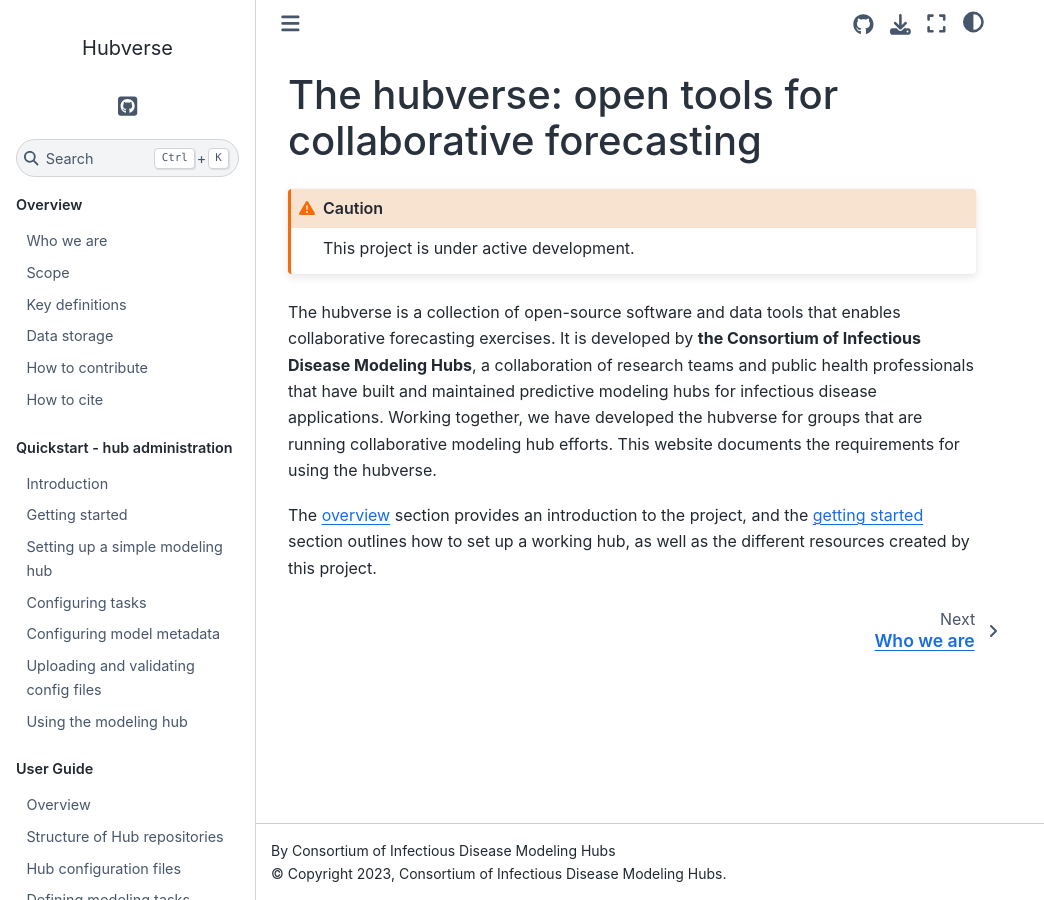
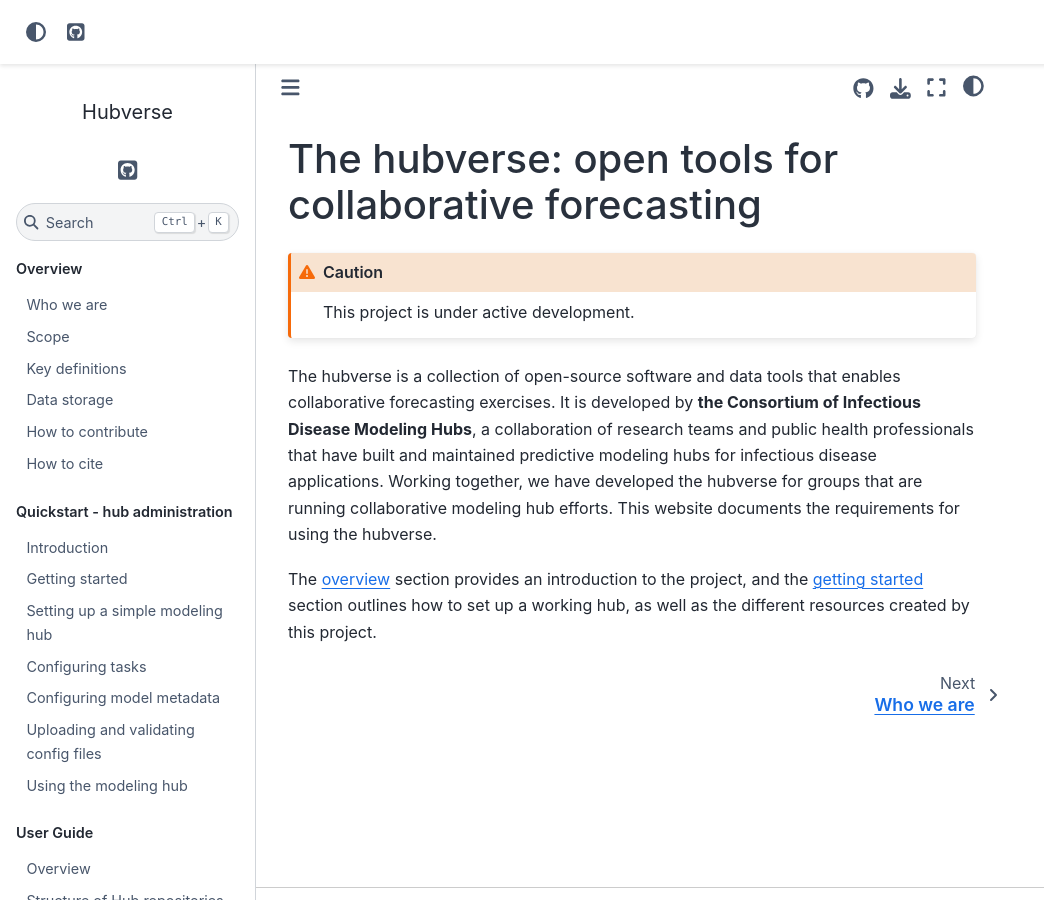
Before and after one commit to hubverse-org/hubDocs, a Sphinx documentation site: the page built from docs/source/index.md, in a window 1280 px wide and 900 px high. Shown: the whole window, without its empty margins (0-1044 px from the left). Built offline with Sphinx 7.4.7 and the Sphinx Book theme 1.1.4, drawn with Linux system fonts in a browser that asks for light colours.

Commit message:
Light / dark attempt 2

```diff
--- a/docs/source/conf.py
+++ b/docs/source/conf.py
@@ -62,7 +62,7 @@ html_theme_options = {
     #"use_edit_page_button": True,
     "use_issues_button": True,
     "use_sidenotes": True,
-    "nnavbar_persistent": ["theme-switcher", "navbar-icon-links"],
+    "navbar_end": ["theme-switcher", "navbar-icon-links"],
 
 }
 
```
